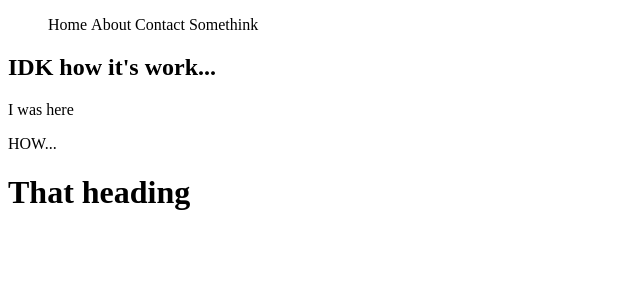
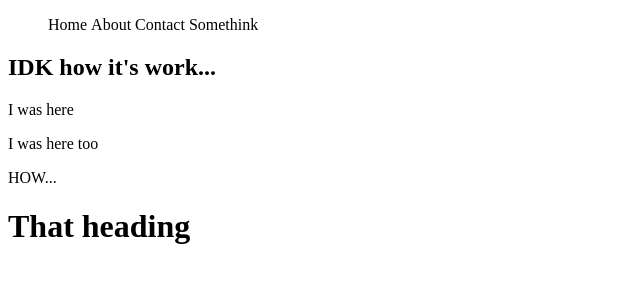
Before and after one commit to SpectrumH/react-academy, a plain HTML site: page index.html in a window 1280 px wide. Shown: the whole page, without its empty margins (0-640 px from the left). Drawn offline with Linux system fonts and the light colour scheme.

Commit message:
[CDG-19] added another sign

```diff
--- a/index.html
+++ b/index.html
@@ -18,6 +18,7 @@
     </ul>
     <h1>IDK how it's work...</h1>
     <p>I was here</p>
+    <p>I was here too</p>
     <p>HOW...</p>
  </nav>
  <h1>That heading</h1>
```
